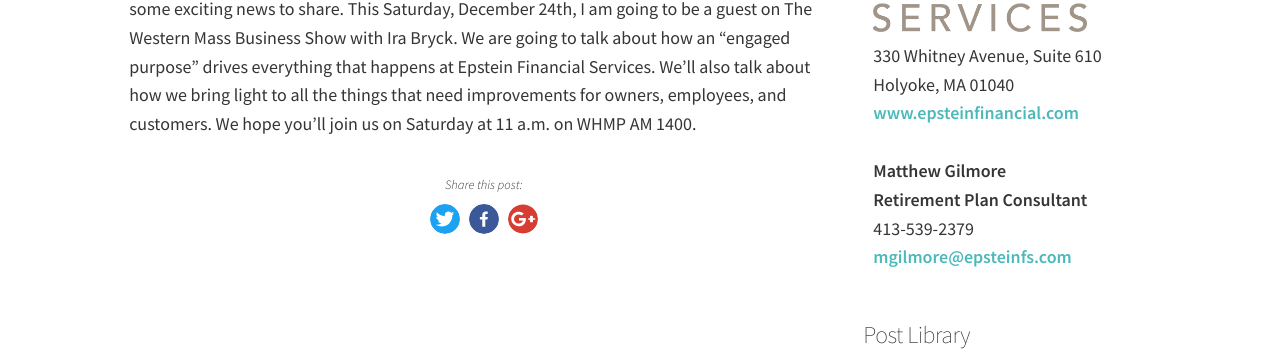
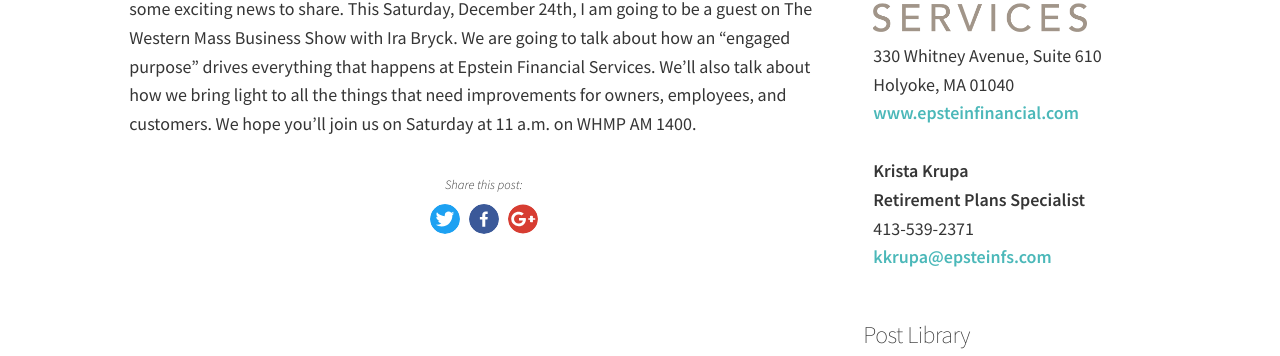
Before and after one commit to Vyral/charlie-epstein-blog, a Jekyll site: the page built from _posts/2016-12-22-join-me-and-listen-in-on-christmas-eve.md, in a window 1280 px wide and 900 px high, scrolled down 941 px. Shown: the part 101-457 px from the top of the window. Built offline with Jekyll 4.4.1, drawn with Linux system fonts in a browser that asks for light colours; nearby versions of some CDN libraries.

Commit message:
Updated '_data/settings.yml' via CloudCannon

```diff
--- a/_data/settings.yml
+++ b/_data/settings.yml
@@ -36,10 +36,10 @@
   brand: Epstein Financial Services
   brokerage:
   address: '330 Whitney Avenue, Suite 610<br>Holyoke, MA 01040'
-  service: <b>Matthew Gilmore</b><br>Retirement Plan Consultant
+  service: <b>Krista Krupa</b><br>Retirement Plans Specialist
   service2:
-  phone: 413-539-2379
-  email: mgilmore@epsteinfs.com
+  phone: 413-539-2371
+  email: kkrupa@epsteinfs.com
   email2:
   url: www.epsteinfinancial.com
   first_CTA_text: Get Our Free Book
```
